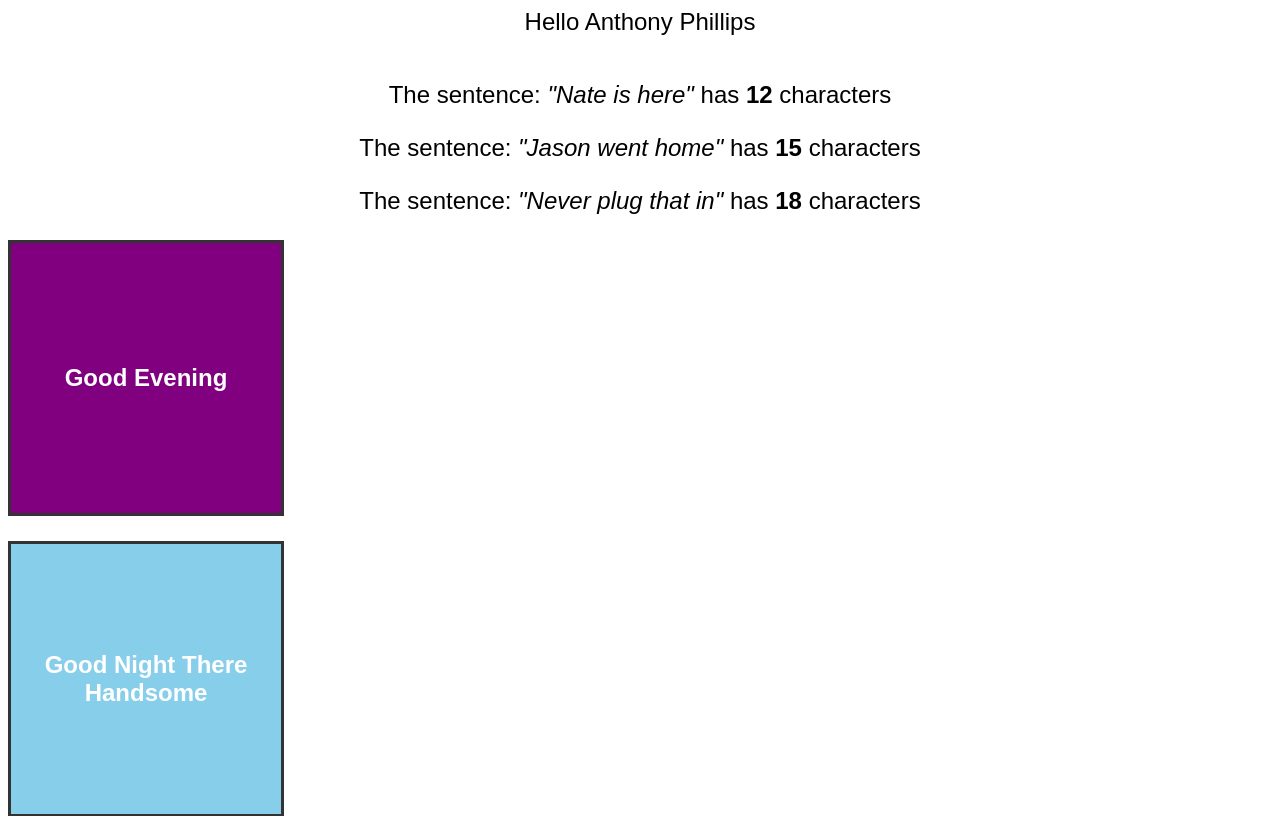
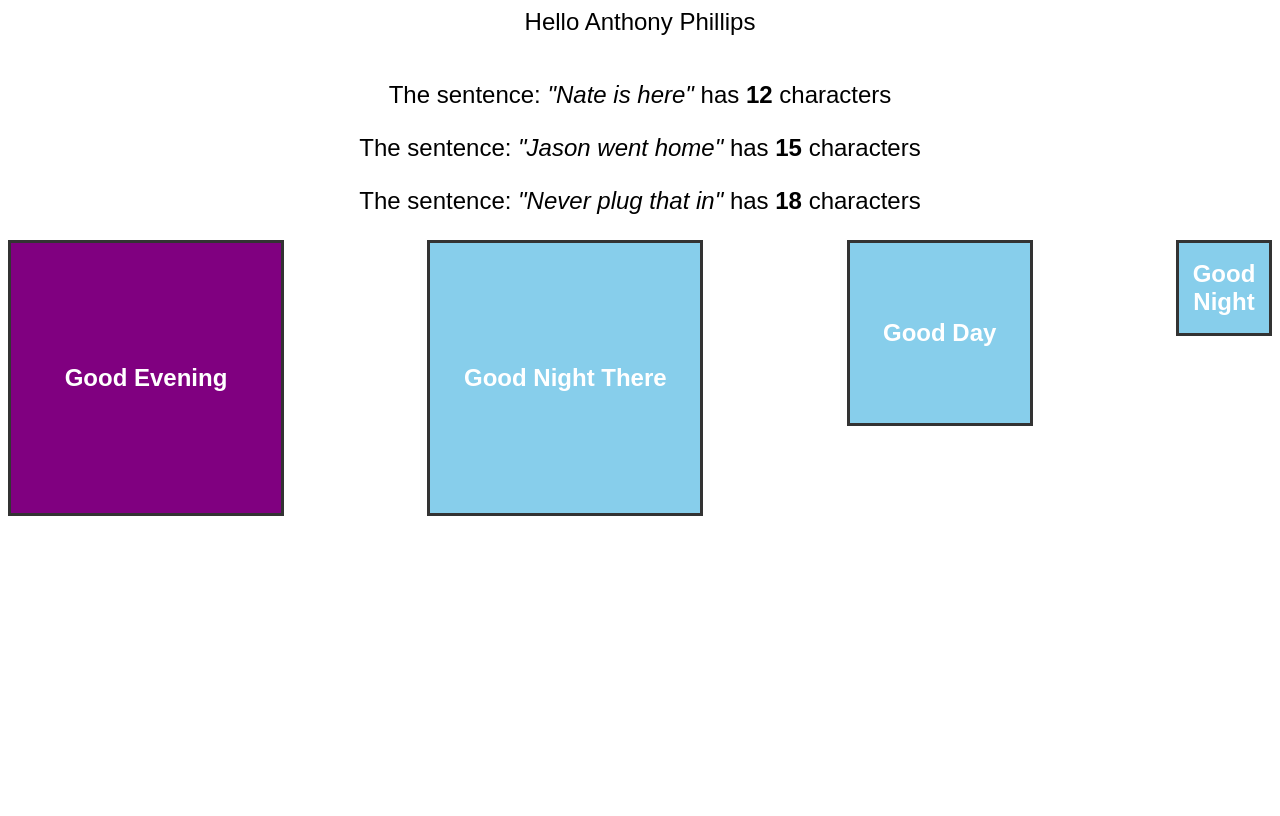
Before and after one commit to donaldkaiserjr/example-codesandbox, a React (Create React App) app: page / in a window 1280 px wide. Shown: the top 816 px of the page. Built offline with nearby package versions, Linux system fonts and the light colour scheme.

Commit message:
Boxes Flex Container Added Flexbox container to Box section

```diff
--- a/src/App.js
+++ b/src/App.js
@@ -36,26 +36,24 @@ const element = (
     <CharacterCount text={"Nate is here"} />
     <CharacterCount text={"Jason went home"} />
     <CharacterCount text={"Never plug that in"} />
-    <Box
-      size="large"
-      style={{ backgroundColor: "purple" }}
-      className="container"
-    >
+    <div className="container">
+      <Box size="large" style={{ backgroundColor: "purple" }}>
         {" "}
         Good Evening
       </Box>
       <Box style={{ backgroundColor: "skyblue" }} size="large">
         {" "}
-      Good Night There Handsome{" "}
+        Good Night There{" "}
       </Box>
       <Box style={{ backgroundColor: "skyblue" }} size="medium">
         {" "}
-      Good Night There Handsome{" "}
+        Good Day{" "}
       </Box>
       <Box style={{ backgroundColor: "skyblue" }} size="small">
         {" "}
-      Good Night There Handsome{" "}
+        Good Night{" "}
       </Box>
+    </div>
   </>
 );
 
```
Lines whose indentation alone changed are shown as unchanged.
